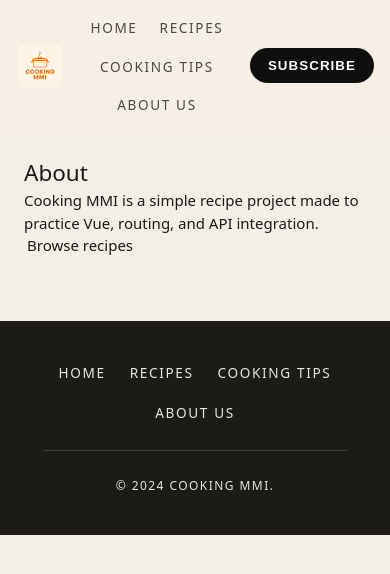
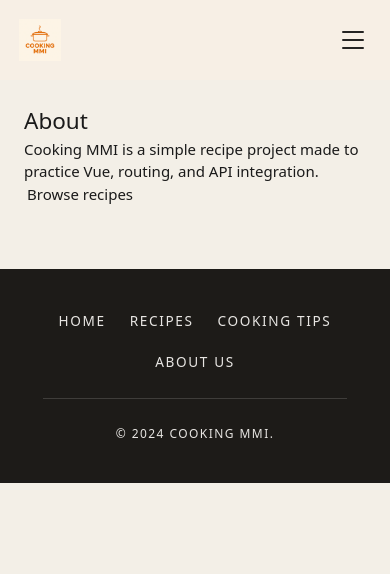
Before and after one commit to AlbanChatelet/cooking-mmi, a Vue app: page /about in a window 390 px wide. Shown: the top 574 px of the page. Built offline with nearby package versions, Linux system fonts and the light colour scheme; the HTML template or start-up script is replaced by a standard one.

Commit message:
feat(header): add mobile burger menu

```diff
--- a/src/components/MyHeader.vue
+++ b/src/components/MyHeader.vue
@@ -5,20 +5,64 @@
         <img class="c-header__logo" src="../assets/logo.png" alt="Cooking MMI Logo" />
       </RouterLink>
 
-      <nav class="c-header__nav">
+      <!-- Burger (mobile) -->
+      <button
+        class="c-burger"
+        type="button"
+        :aria-expanded="isMenuOpen"
+        aria-label="Open menu"
+        @click="isMenuOpen = !isMenuOpen"
+      >
+        <span class="c-burger__line"></span>
+        <span class="c-burger__line"></span>
+        <span class="c-burger__line"></span>
+      </button>
+
+      <!-- Nav (desktop + mobile panel) -->
+      <nav class="c-header__nav" :class="{ 'is-open': isMenuOpen }">
         <ul class="c-header__list">
-          <li><RouterLink class="c-header__link" to="/">HOME</RouterLink></li>
-          <li><RouterLink class="c-header__link" to="/recipes">RECIPES</RouterLink></li>
-          <li><a class="c-header__link" href="#">COOKING TIPS</a></li>
-          <li><RouterLink class="c-header__link" to="/about">ABOUT US</RouterLink></li>
+          <li><RouterLink class="c-header__link" to="/" @click="closeMenu">HOME</RouterLink></li>
+          <li>
+            <RouterLink class="c-header__link" to="/recipes" @click="closeMenu"
+              >RECIPES</RouterLink
+            >
+          </li>
+          <li><a class="c-header__link" href="#" @click="closeMenu">COOKING TIPS</a></li>
+          <li>
+            <RouterLink class="c-header__link" to="/about" @click="closeMenu"
+              >ABOUT US</RouterLink
+            >
+          </li>
         </ul>
+
+        <!-- CTA dans le panel mobile -->
+        <div class="c-header__cta c-header__cta--mobile">
+          <button class="c-btn" type="button">SUBSCRIBE</button>
+        </div>
       </nav>
 
-      <div class="c-header__cta">
-        <button class="c-btn">SUBSCRIBE</button>
+      <!-- CTA desktop -->
+      <div class="c-header__cta c-header__cta--desktop">
+        <button class="c-btn" type="button">SUBSCRIBE</button>
       </div>
     </div>
   </header>
 </template>
 
-<script setup lang="ts"></script>
+<script setup lang="ts">
+import { ref, watch } from 'vue'
+import { useRoute } from 'vue-router'
+
+const isMenuOpen = ref(false)
+
+function closeMenu() {
+  isMenuOpen.value = false
+}
+
+// Ferme le menu quand on change de page
+const route = useRoute()
+watch(
+  () => route.fullPath,
+  () => closeMenu(),
+)
+</script>
--- a/src/styles/main.scss
+++ b/src/styles/main.scss
@@ -177,6 +177,84 @@ a {
 .c-header__cta {
   display: flex;
   justify-content: flex-end;
+}
+
+/* ---- Burger (mobile) ---- */
+.c-burger {
+  display: inline-flex;
+  flex-direction: column;
+  gap: 6px;
+  border: 0;
+  background: transparent;
+  padding: 10px;
+  border-radius: 10px;
+  cursor: pointer;
+
+  @include up($bp-md) {
+    display: none;
+  }
+}
+
+.c-burger__line {
+  width: 22px;
+  height: 2px;
+  background: rgba(0, 0, 0, 0.85);
+  border-radius: 999px;
+}
+
+/* ---- Header nav responsive ---- */
+.c-header__cta--mobile {
+  display: none;
+}
+
+.c-header__cta--desktop {
+  display: flex;
+}
+
+/* Mobile panel */
+@media (max-width: #{($bp-md - 1px)}) {
+  .c-header__nav {
+    position: absolute;
+    left: 0;
+    right: 0;
+    top: 72px; /* ajuste si besoin */
+    background: #f7efe5;
+    padding: 12px 16px 16px;
+    display: none;
+    box-shadow: var(--shadow-soft);
+  }
+
+  .c-header__nav.is-open {
+    display: block;
+  }
+
+  .c-header__list {
+    flex-direction: column;
+    align-items: flex-start;
+    gap: 14px;
+  }
+
+  .c-header__cta--desktop {
+    display: none;
+  }
+
+  .c-header__cta--mobile {
+    display: block;
+    margin-top: 14px;
+  }
+}
+
+/* Desktop reste comme avant */
+@include up($bp-md) {
+  .c-header__nav {
+    position: static;
+    display: flex !important;
+  }
+}
+
+.c-header {
+  background: #f7efe5;
+  position: relative; /* <--- ajoute ça */
 }
 
 .c-btn {
```
